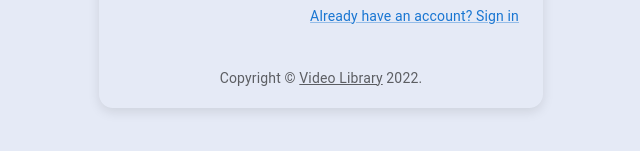
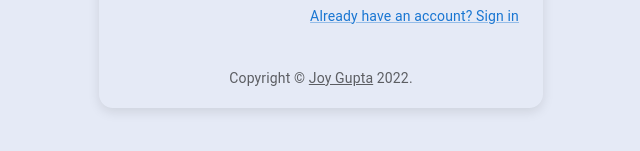
Before and after one commit to ardourApeX/video-library-frontend, a React (Create React App) app: page /signup in a window 1280 px wide. Shown: the part 583-734 px from the top of the page, without its empty margins (319-959 px from the left). Built offline with nearby package versions, Linux system fonts and the light colour scheme.

Commit message:
Style : Added animations using gsap

```diff
--- a/src/components/MUI/SignupForm/SignupForm.tsx
+++ b/src/components/MUI/SignupForm/SignupForm.tsx
@@ -1,7 +1,8 @@
 //React
-import React from "react";
-import { ReactElement, useState } from "react";
+import React, { useEffect } from "react";
+import { useState, useRef } from "react";
 import style from "./signupForm.module.css";
+import { TweenMax, Power3 } from "gsap";
 //MUI Components
 import * as mui from "@mui/material";
 import LockOutlinedIcon from "@mui/icons-material/LockOutlined";
@@ -14,8 +15,6 @@ interface IProps {
 		React.SetStateAction<ISignupDetails | undefined>
 	>;
 }
-//TODO :
-//1. Change href for credits
 
 export default function SignupForm(props: IProps): JSX.Element {
 	const [fieldErrors, setFieldErrors] = useState<ISignupFormError>({
@@ -26,6 +25,7 @@ export default function SignupForm(props: IProps): JSX.Element {
 	});
 	const [passwordVisibilty, setPasswordVisibility] = useState(false);
 	const { setSignupDetails } = props;
+	let signupComp = useRef(null);
 
 	//This function is to manage states from parent and child component validations
 	function handleClick(event: React.FormEvent<HTMLFormElement>): void {
@@ -54,8 +54,27 @@ export default function SignupForm(props: IProps): JSX.Element {
 		}
 	}
 
+	useEffect(() => {
+		TweenMax.from(signupComp, 0.5, {
+			y: 200,
+			opacity: 0,
+		});
+		TweenMax.to(signupComp, 0.7, {
+			y: 0,
+			opacity: 1,
+			ease: Power3.easeIn,
+		});
+	}, []);
+
 	return (
-		<mui.Container className={style.signupCard} component="main" maxWidth="xs">
+		<mui.Container
+			ref={(el) => {
+				signupComp = el;
+			}}
+			className={style.signupCard}
+			component="main"
+			maxWidth="xs"
+		>
 			<mui.CssBaseline />
 			<mui.Box
 				sx={{
@@ -165,8 +184,8 @@ export default function SignupForm(props: IProps): JSX.Element {
 				align="center"
 			>
 				{"Copyright © "}
-				<mui.Link color="inherit" href="https://mui.com/">
-					Video Library
+				<mui.Link color="inherit" href="https://github.com/ardourApeX">
+					Joy Gupta
 				</mui.Link>{" "}
 				{new Date().getFullYear()}
 				{"."}
--- a/src/components/MUI/SignupForm/signupForm.module.css
+++ b/src/components/MUI/SignupForm/signupForm.module.css
@@ -1,4 +1,5 @@
 .signupCard {
+	opacity: 0;
 	border-radius: 14px;
 	padding: 4px;
 	padding-bottom: 20px;
```
